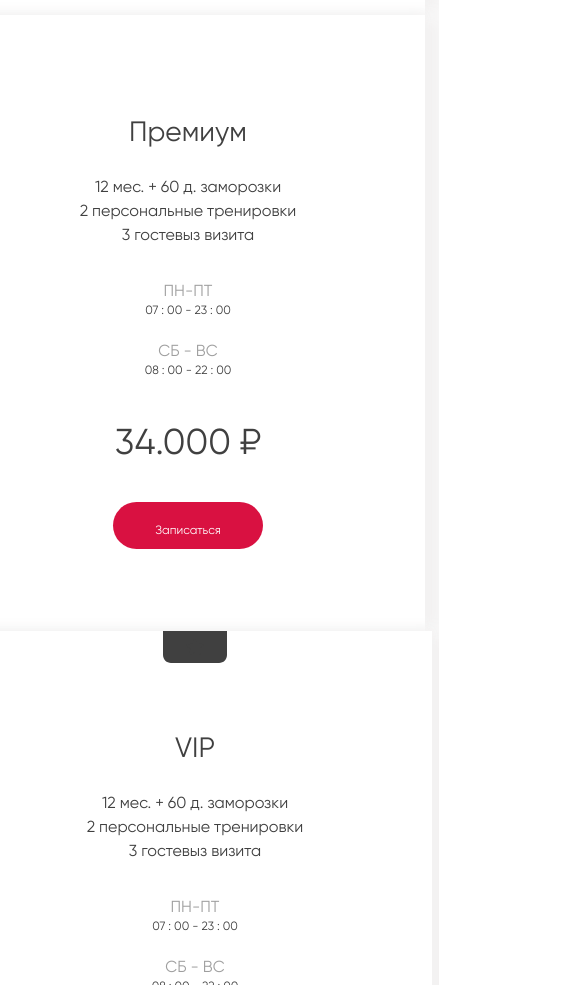
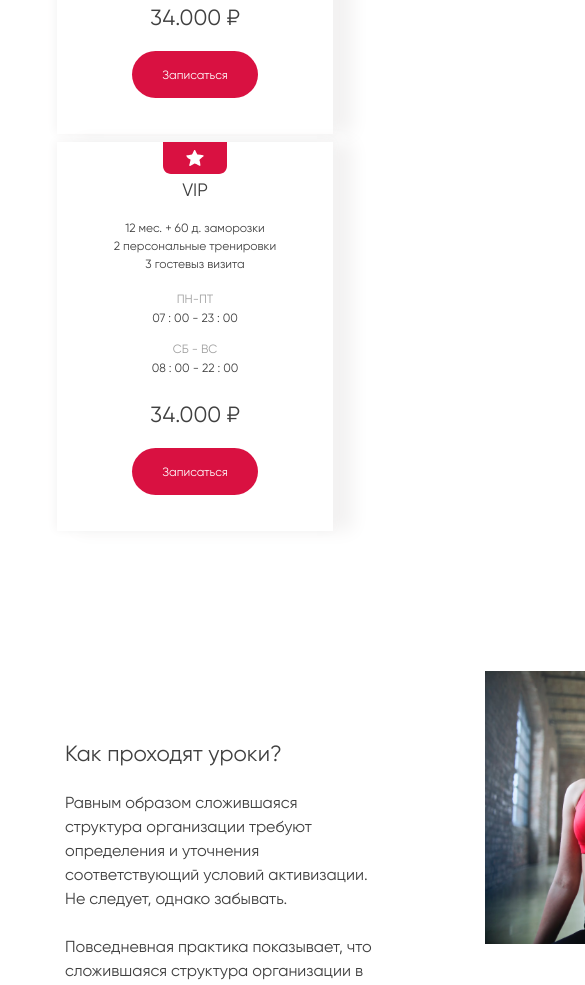
Before and after one commit to Anna-good/web-site_aeroyog1, a plain HTML site: page aeroyog_2.0/index.html in a window 390 px wide. Shown: the part 2034-3019 px from the top of the page, 585 px wide, since content can reach past the window. Drawn offline with Linux system fonts and the light colour scheme.

Commit message:
third section

```diff
--- a/aeroyog_2.0/index.html
+++ b/aeroyog_2.0/index.html
@@ -143,6 +143,7 @@
                 </div>
             </div>
         </section>
+        <!-- изменить и доделать font-weight в карточках ниже -->
         <section class="abonements">
                 <div class="abonements_title title">Абонементы</div>
                 <div class="abonements_cards">
@@ -176,9 +177,9 @@
                     </div>
                     <div class="abonements_card">
                         <div class="abonements_card_header">
-                            <svg width="64" height="32" viewBox="0 0 64 32" xmlns="http://www.w3.org/2000/svg">
+                            <svg width="64" height="32" viewBox="0 0 64 32" xmlns="http://www.w3.org/2000/svg" fill="white">
                                 <path d="M0 0H64V24C64 28.4183 60.4183 32 56 32H8C3.58172 32 0 28.4183 0 24V0Z" fill="#D91141"/>
-                                <path d="M31.7188 7.99999C31.4681 7.99133 31.2268 8.12816 31.1068 8.35416C30.6928 9.13616 30.318 9.89942 29.944 10.6628C29.6313 11.3008 29.3191 11.9399 28.9831 12.5885C28.1491 12.6279 27.263 12.7765 26.4023 12.9219C25.5117 13.0719 24.67 13.2122 24 13.2122C23.7867 13.2122 23.585 13.3156 23.4596 13.4883C23.3343 13.6616 23.2999 13.8846 23.3659 14.0872C23.6132 14.8426 24.6208 15.8076 25.1042 16.1562C25.6195 16.5282 26.3617 16.9632 26.957 17.3125C27.167 17.4365 27.4092 17.5775 27.5885 17.6875C27.3945 18.7155 26.7094 21.7153 26.2201 23.112C26.1287 23.3713 26.206 23.6599 26.4154 23.8385C26.54 23.9452 26.6949 24 26.8503 24C26.9576 24 27.066 23.9745 27.1654 23.9219C28.818 23.0385 31.2333 21.7732 31.8346 21.5052C32.298 21.6325 33.7416 22.2754 34.487 22.6927L36.4792 23.8112C36.6972 23.9332 36.9645 23.9238 37.1732 23.7865C37.3812 23.6491 37.4941 23.4068 37.4674 23.1588C37.2901 21.5062 37.0922 19.6486 36.3529 17.974C37.5562 16.5286 38.6459 15.5729 40.3672 14.4349C40.5852 14.2916 40.6995 14.0334 40.6589 13.776C40.6182 13.518 40.431 13.3076 40.1797 13.237C38.1264 12.6603 36.3826 12.5422 34.3633 12.4075C33.6039 11.1155 32.912 9.76783 32.3047 8.39583C32.202 8.16316 31.9741 8.00933 31.7188 7.99999Z" fill="white"/>
+                                <path d="M31.7188 7.99999C31.4681 7.99133 31.2268 8.12816 31.1068 8.35416C30.6928 9.13616 30.318 9.89942 29.944 10.6628C29.6313 11.3008 29.3191 11.9399 28.9831 12.5885C28.1491 12.6279 27.263 12.7765 26.4023 12.9219C25.5117 13.0719 24.67 13.2122 24 13.2122C23.7867 13.2122 23.585 13.3156 23.4596 13.4883C23.3343 13.6616 23.2999 13.8846 23.3659 14.0872C23.6132 14.8426 24.6208 15.8076 25.1042 16.1562C25.6195 16.5282 26.3617 16.9632 26.957 17.3125C27.167 17.4365 27.4092 17.5775 27.5885 17.6875C27.3945 18.7155 26.7094 21.7153 26.2201 23.112C26.1287 23.3713 26.206 23.6599 26.4154 23.8385C26.54 23.9452 26.6949 24 26.8503 24C26.9576 24 27.066 23.9745 27.1654 23.9219C28.818 23.0385 31.2333 21.7732 31.8346 21.5052C32.298 21.6325 33.7416 22.2754 34.487 22.6927L36.4792 23.8112C36.6972 23.9332 36.9645 23.9238 37.1732 23.7865C37.3812 23.6491 37.4941 23.4068 37.4674 23.1588C37.2901 21.5062 37.0922 19.6486 36.3529 17.974C37.5562 16.5286 38.6459 15.5729 40.3672 14.4349C40.5852 14.2916 40.6995 14.0334 40.6589 13.776C40.6182 13.518 40.431 13.3076 40.1797 13.237C38.1264 12.6603 36.3826 12.5422 34.3633 12.4075C33.6039 11.1155 32.912 9.76783 32.3047 8.39583C32.202 8.16316 31.9741 8.00933 31.7188 7.99999Z"/>
                             </svg>
                         </div>
                         <div class="abonements_card_type active">VIP</div>
@@ -196,9 +197,42 @@
                     </div>
                 </div>
         </section>
+        <!-- дописать серый блок и кнопку для видео -->
+        <div class="backgroung_gray_block"></div>
         <section class="about_lessons">
-            <div class="about_lessons_title title">
-                Как проходят уроки?
+            <div class="container">
+                <div class="about_lessons_text_and_video">
+                    <div class="about_lessons_text">
+                        <div class="about_lessons_title title">Как проходят уроки?</div>
+                        <p class="about_lessons_text">
+                            Равным образом сложившаяся структура организации требуют определения и уточнения соответствующий условий активизации. Не следует, однако забывать.</br></br>
+                            Повседневная практика показывает, что сложившаяся структура организации в значительной степени обуславливает создание дальнейших направлений развития. Задача организации, в особенности же сложившаяся структура организации в значительной степени обуславливает создание дальнейших направлений развития.
+                        </p>
+                    </div>
+                    <div class="about_lessons_video">
+                        <img
+                            src="./img/video.png"
+                            alt="video about our lesson"
+                            class="about_lessons_video video"
+                            width="560" height="373" loading="lazy"
+                        />
+                        <!-- <div class="about_lessons_video_button">
+                            <img
+                                src=""
+                                alt="button for our video"
+                                class="about_lessons_video_button button"
+                                width="106" height="106" loading="lazy"
+                            />
+                        </div> -->
+                    </div>
+                    <!-- <div class="about_lessons_text">
+                        <div class="about_lessons_title title">Как проходят уроки?</div>
+                        <p class="about_lessons_text">
+                            Равным образом сложившаяся структура организации требуют определения и уточнения соответствующий условий активизации. Не следует, однако забывать.</br></br>
+                            Повседневная практика показывает, что сложившаяся структура организации в значительной степени обуславливает создание дальнейших направлений развития. Задача организации, в особенности же сложившаяся структура организации в значительной степени обуславливает создание дальнейших направлений развития.
+                        </p>
+                    </div> -->
+                </div>
             </div>
         </section>
     </main>
--- a/aeroyog_2.0/styles.css
+++ b/aeroyog_2.0/styles.css
@@ -446,7 +446,6 @@ body {
 /* Abonements */
 
 .abonements {
-  /* background-color: aqua; */
   display: flex;
   flex-direction: column;
   justify-content: center;
@@ -469,7 +468,6 @@ body {
   background-color: var(--color-white);
   text-align: center;
   box-shadow: -1px -1px 10px #f3f2f2, 20px 0px 17px #f3f2f2;
-  /* margin-bottom: 140px; */
 }
 
 .abonements_card:not(:last-child) {
@@ -482,7 +480,6 @@ body {
   flex-wrap: wrap;
   justify-content: center;
   color: var(--color-dark-gray);
-  box-shadow: 20px 30px 17px #f3f2f2;
 }
 
 .abonements_card_type {
@@ -492,6 +489,7 @@ body {
 
 .abonements_card_header {
   position: absolute;
+  color: var(--color-red-button);
 }
 
 .abonements_card_type_includes {
@@ -532,9 +530,24 @@ body {
 /* About lessons */
 
 .about_lessons_title {
-  margin-top: 140px;
+  margin-bottom: 20px;
+  margin-top: 68px;
+  font-size: 36px;
 }
 
+.about_lessons_text_and_video {
+  display: flex;
+  margin-left: 50px;
+}
+.about_lessons_video.video {
+  position: absolute;
+  margin-left: 279px;
+}
+
+.about_lessons_text {
+  max-width: 611px;
+  font-size: 16px;
+}
 /* Media */
 @media (max-width: 1720px) {
   .arguments.board {
@@ -549,6 +562,17 @@ body {
     .arguments_points {
       max-width: 740px;
     }
+    .abonements_card {
+      width: 374px;
+    }
+    .about_lessons_video.video {
+      margin-left: 110px;
+    }
+    .about_lessons_video.video {
+      width: 446px;
+      height: 273px;
+      /* aspect-ratio: 1; */
+    }
 }
 
 @media (max-width: 1260px) {
@@ -558,6 +582,15 @@ body {
   .arguments_image_of_woman {
     margin-top: -40px;
     justify-content: center;
+  }
+  .abonements_cards {
+      flex-direction: column;
+  }
+  .abonements_card:not(:last-child) {
+    margin-bottom: 14px;
+  }
+  .abonements_card {
+    width: 474px;
   }
 }
 
@@ -625,6 +658,47 @@ body {
     .main-page-button {
       width: 225px;
     }
+    .abonements_card:not(:last-child) {
+      margin-bottom: 8px;
+      margin-right: 0px;
+    }
+    .abonements_card {
+      width: 276px;
+    }
+    .abonements {
+      margin-top: 0px;
+    }
+    .abonements_title {
+      margin-bottom: 30px;
+    }
+    .abonements_card_type {
+      margin-top: 36px;
+      font-size: 18px;
+    }
+    .abonements_card_type_includes {
+      margin-top: 15px;
+      font-size: 12px;
+    }
+    .abonements_card_days_week {
+      margin-top: 16px;
+      font-size: 12px;
+    }
+    .abonements_card_days_weekend {
+      margin-top: 12px;
+      font-size: 12px;
+    }
+    .abonements_card_time {
+      font-size: 12px;
+    }
+    .abonements_card_price {
+      margin-top: 22px;
+      font-size: 22px;
+    }
+    .abonements_card_button {
+      margin-top: 15px;
+      margin-bottom: 36px;
+      padding: 16px 30px;
+    }
 }
 
 @media (max-width: 420px) {
@@ -681,6 +755,9 @@ body {
       max-width: 232px;
       margin-bottom: 22px;
     }
+    .abonements_title {
+      font-size: 22px;
+    }
 }
 @media (max-width: 322px) {
   .main-page {
@@ -688,4 +765,6 @@ body {
   }
 }
 
+
+/* Доделать: */
 /* в абонементах настроить нормально font-weight */
```
